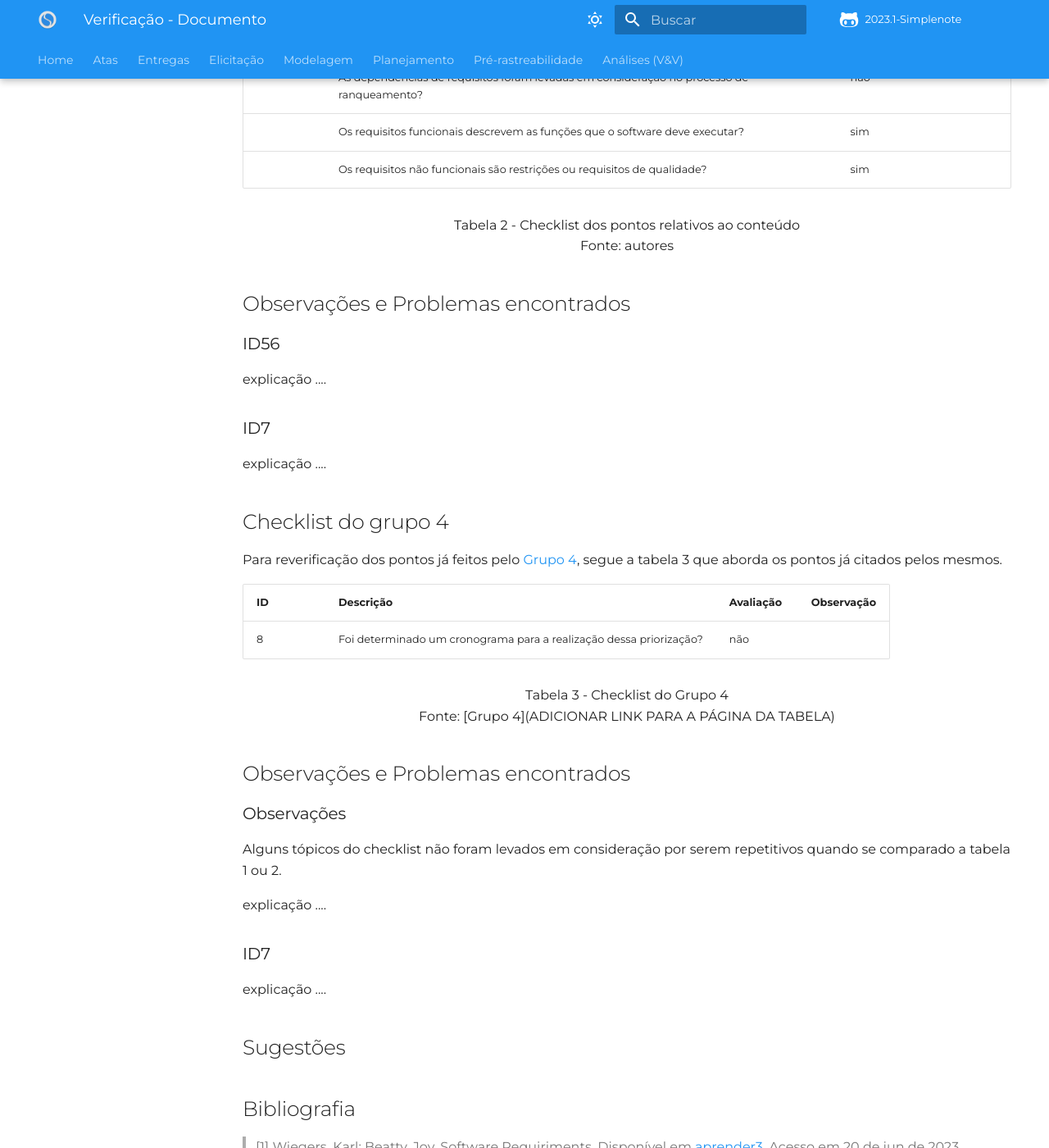
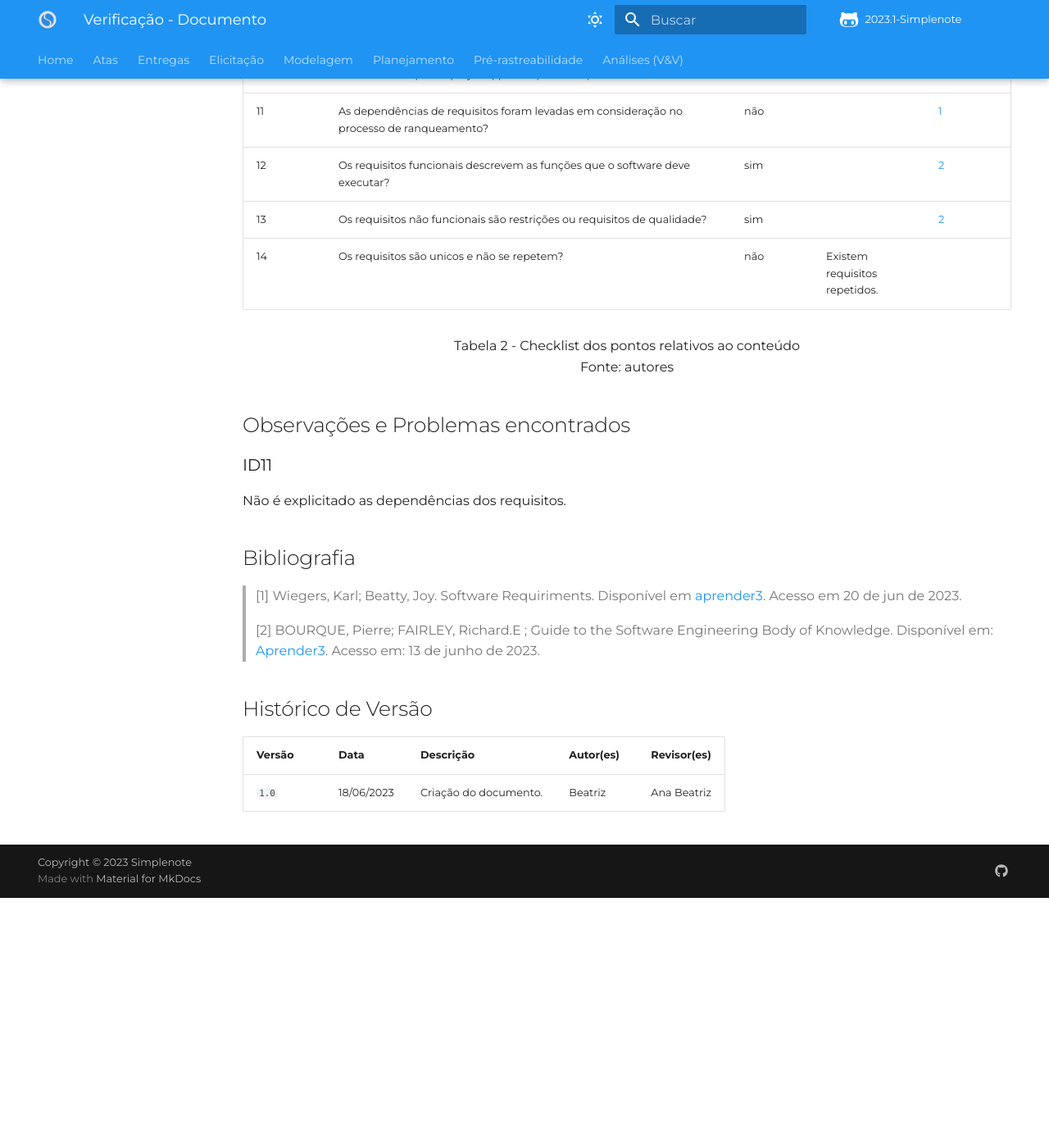
Before and after one commit to Requisitos-de-Software/2023.1-Simplenote, an MkDocs documentation site: the page built from docs/Analise-Grupo5/Elicitação/priorização/TLS.md, in a window 1280 px wide and 1400 px high, scrolled down 1613 px. Shown: the whole window at 82% size. Built offline with MkDocs 1.6.1 and Material for MkDocs 9.7.7, drawn with Linux system fonts in a browser that asks for light colours; some web fonts are replaced; comment, search, counter and statistics services are not loaded; after the commit the page ends 2708 px from its top, so only the background shows below that.

Commit message:
Update TLS.md

```diff
--- a/docs/Analise-Grupo5/Elicitação/priorização/TLS.md
+++ b/docs/Analise-Grupo5/Elicitação/priorização/TLS.md
@@ -30,53 +30,30 @@
 
 ## Checklist do conteúdo
 
-| ID  | Questão | Resposta | Observação |
-| --- | ------- | -------- | ---------- |
-|     | A técnica que foi utilizada para priorização é descrita?                                   | sim 	  |            |
-|     | Os requisitos são identificados em funcionais e não funcionais?                            | sim 	  |            |
-|     | Os níveis de priorização foram divididos em 3 na tecnica TLE? ('Alta', 'Média' e 'Baixa')  | sim 	  |            |
-|     | Foi utilizado um modelo de quadrante para enquadrar os requistitos entre prioridade 'Alta' (primeiro quadrante), 'Média' (segundo quadrante), 'Baixa (terceiro quadrante)' e requistos propostos com nenhum valor para o projeto (quarto quadrante)?              | sim 	  |            |
-|     | As dependências de requisitos foram levadas em consideração no processo de ranqueamento?   | não 	  |            |
-|     | Os requisitos funcionais descrevem as funções que o software deve executar?                | sim 	  |            |
-|     | Os requisitos não funcionais são restrições ou requisitos de qualidade?                    | sim 	  |            |
+| ID  | Questão | Resposta | Observação | Referência |
+| --- | ------- | -------- | ---------- | ------------ |
+| 7   | A técnica que foi utilizada para priorização é descrita?                                    | sim 	  |              | [1](#ancora1)  |
+| 8   | Os requisitos são identificados em funcionais e não funcionais?                             | sim 	  |              | [1](#ancora1)  |
+| 9   | Os níveis de priorização foram divididos em 3 na tecnica TLE? ('Alta', 'Média' e 'Baixa')   | sim 	  |              | [1](#ancora1)  |
+| 10   | Foi utilizado um modelo de quadrante para enquadrar os requistitos entre prioridade 'Alta' (primeiro quadrante), 'Média' (segundo quadrante), 'Baixa (terceiro quadrante)' e requistos propostos com nenhum valor para o projeto (quarto quadrante)?               | sim 	  |              | [1](#ancora1) |
+| 11   | As dependências de requisitos foram levadas em consideração no processo de ranqueamento?   | não 	  |              | [1](#ancora1) |
+| 12   | Os requisitos funcionais descrevem as funções que o software deve executar?                | sim 	  |              | [2](#ancora2) |
+| 13   | Os requisitos não funcionais são restrições ou requisitos de qualidade?                    | sim 	  |              | [2](#ancora2) |
+| 14   | Os requisitos são unicos e não se repetem?                                                 | não 	  | Existem requisitos repetidos.             | |
 
 <p align="center"> Tabela 2 - Checklist dos pontos relativos ao conteúdo <br> Fonte: autores </p>
 
 ## Observações e Problemas encontrados
 
-### ID56
+### ID11
 
-explicação ....
-
-### ID7
-
-explicação ....
-
-## Checklist do grupo 4
-Para reverificação dos pontos já feitos pelo [Grupo 4](https://github.com/Requisitos-de-Software/2023.1-Caesb), segue a tabela 3 que aborda os pontos já citados pelos mesmos.
-
-| ID  | Descrição | Avaliação | Observação |
-| --- | --------- | --------- | ---------- |
-| 8   | Foi determinado um cronograma para a realização dessa priorização?          |    não       |            |
-
-<p align="center"> Tabela 3 - Checklist do Grupo 4 <br> Fonte: [Grupo 4](ADICIONAR LINK PARA A PÁGINA DA TABELA) </p>
-
-## Observações e Problemas encontrados
-
-### Observações
-Alguns tópicos do checklist não foram levados em consideração por serem repetitivos quando se comparado a tabela 1 ou 2.
-
-explicação ....
-
-### ID7
-
-explicação ....
-
-## Sugestões
+Não é explicitado as dependências dos requisitos.
 
 ## Bibliografia
 
 > [1] Wiegers, Karl; Beatty, Joy. Software Requiriments. Disponível em [aprender3](https://aprender3.unb.br/pluginfile.php/2523072/mod_resource/content/2/PriorizaA%CC%83%C2%A7A%CC%83%C2%A3o%20de%20Req.pdf). Acesso em 20 de jun de 2023.
+>
+> [2] BOURQUE, Pierre; FAIRLEY, Richard.E ; Guide to the Software Engineering Body of Knowledge. Disponível em: [Aprender3](https://aprender3.unb.br/pluginfile.php/2523020/mod_resource/content/1/SWEBOKv3.pdf). Acesso em: 13 de junho de 2023.
 
 ## Histórico de Versão
 
```
